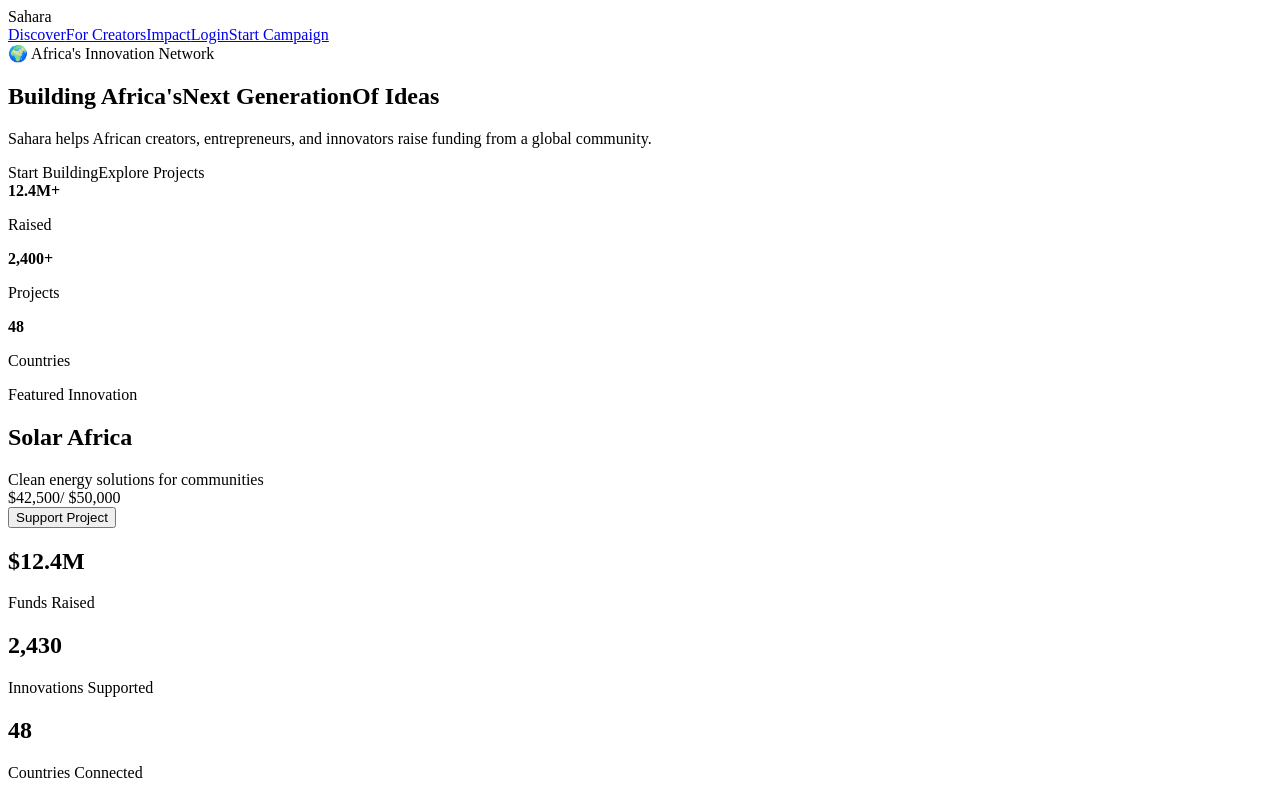
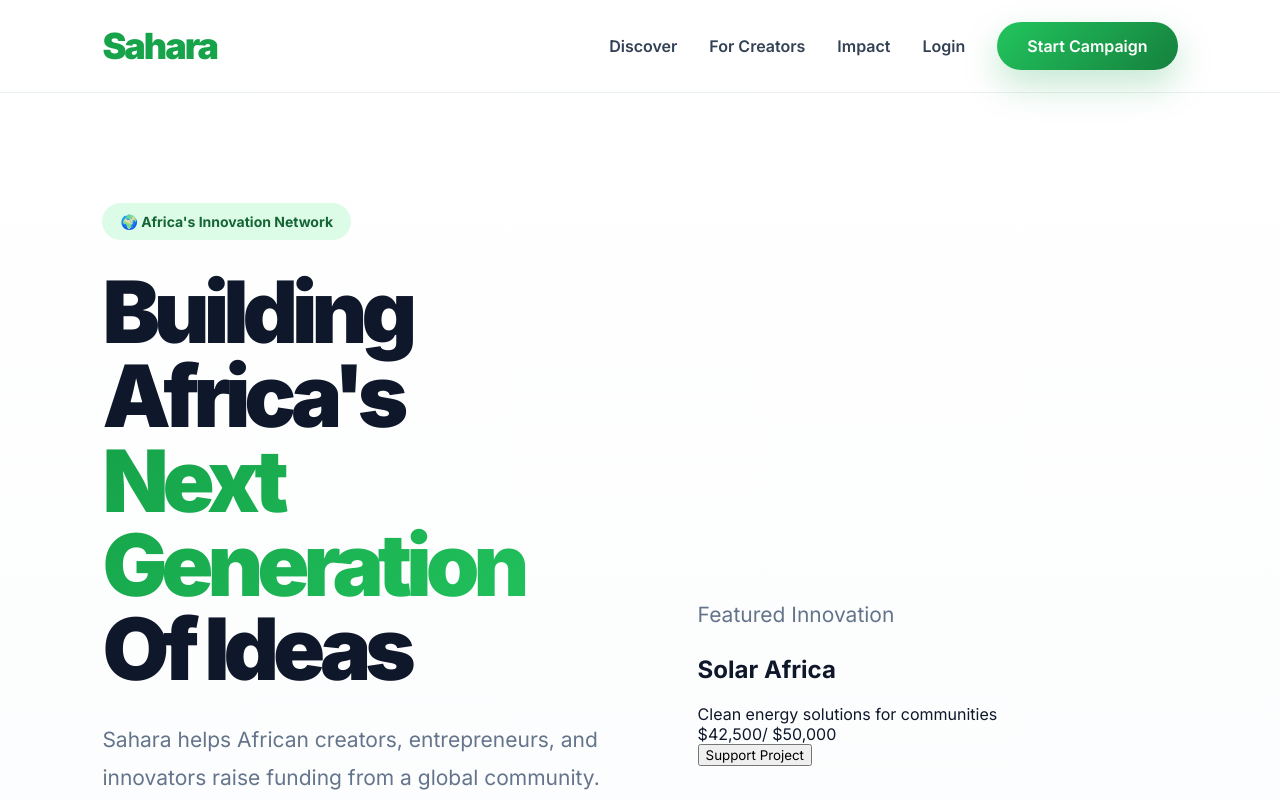
Before and after one commit to groupstum-dev/sahara, a Next.js app: page / in a window 1280 px wide. Shown: the top 800 px of the page. Built offline with nearby package versions, Linux system fonts and the light colour scheme.

Commit message:
Update globals.css

```diff
--- a/app/globals.css
+++ b/app/globals.css
@@ -1,22 +1,399 @@
-.campaign-form {
-  display: flex;
-  flex-direction: column;
-  gap: 20px;
-  margin-top: 30px;
+@import url("https://fonts.googleapis.com/css2?family=Inter:wght@400;500;600;700;800;900&display=swap");
+
+
+:root {
+
+  --primary: #16a34a;
+  --primary-light: #22c55e;
+  --primary-dark: #15803d;
+
+  --dark: #020617;
+  --text: #0f172a;
+  --muted: #64748b;
+
+  --background: #f8fafc;
+  --white: #ffffff;
+
+  --border: #e2e8f0;
+
+  --shadow:
+
+    0 20px 60px rgba(15,23,42,0.08);
+
+
+  --shadow-lg:
+
+    0 40px 100px rgba(15,23,42,0.14);
+
+
+  --radius:
+
+    28px;
+
 }
 
-.campaign-form input,
-.campaign-form textarea {
-  width: 100%;
-  padding: 16px;
-  border: 1px solid #e2e8f0;
-  border-radius: 16px;
-  font-size: 16px;
-  outline: none;
-  background: #fff;
+
+
+* {
+
+  box-sizing:border-box;
+
 }
 
-.campaign-form input:focus,
-.campaign-form textarea:focus {
-  border-color: #16a34a;
+
+
+html {
+
+  scroll-behavior:smooth;
+
 }
+
+
+
+body {
+
+  margin:0;
+
+  padding:0;
+
+  font-family:
+
+  "Inter",
+  Arial,
+  sans-serif;
+
+  background:
+
+  linear-gradient(
+
+    180deg,
+
+    #ffffff 0%,
+
+    #f8fafc 100%
+
+  );
+
+  color:var(--text);
+
+}
+
+
+
+a {
+
+  text-decoration:none;
+
+  color:inherit;
+
+}
+
+
+
+button {
+
+  font-family:inherit;
+
+  cursor:pointer;
+
+}
+
+
+
+img {
+
+  max-width:100%;
+
+  display:block;
+
+}
+
+
+
+/* =========================
+   NAVBAR
+========================= */
+
+
+.navbar {
+
+  position:sticky;
+
+  top:0;
+
+  z-index:50;
+
+  width:100%;
+
+  display:flex;
+
+  justify-content:space-between;
+
+  align-items:center;
+
+  padding:
+
+  22px 8%;
+
+
+  background:
+
+  rgba(255,255,255,.75);
+
+
+  backdrop-filter:
+
+  blur(20px);
+
+
+  border-bottom:
+
+  1px solid rgba(226,232,240,.7);
+
+}
+
+
+
+.logo {
+
+  font-size:36px;
+
+  font-weight:900;
+
+  letter-spacing:-2px;
+
+  color:var(--primary);
+
+}
+
+
+
+.nav-links {
+
+  display:flex;
+
+  align-items:center;
+
+  gap:32px;
+
+  font-weight:600;
+
+  color:#334155;
+
+}
+
+
+
+.nav-links a {
+
+  transition:.25s ease;
+
+}
+
+
+
+.nav-links a:hover {
+
+  color:var(--primary);
+
+}
+
+
+
+.nav-button {
+
+  padding:
+
+  14px 30px;
+
+
+  border-radius:
+
+  999px;
+
+
+  color:white !important;
+
+
+  background:
+
+  linear-gradient(
+
+    135deg,
+
+    var(--primary-light),
+
+    var(--primary-dark)
+
+  );
+
+
+  box-shadow:
+
+  0 15px 35px rgba(22,163,74,.25);
+
+}
+
+
+
+.nav-button:hover {
+
+  transform:
+
+  translateY(-2px);
+
+}
+
+
+
+/* =========================
+   HERO BASE
+========================= */
+
+
+.hero {
+
+  min-height:90vh;
+
+  padding:
+
+  110px 8%;
+
+  display:grid;
+
+  grid-template-columns:
+
+  1fr 480px;
+
+  gap:80px;
+
+  align-items:center;
+
+}
+
+
+
+.hero-left {
+
+  max-width:720px;
+
+}
+
+
+
+.badge {
+
+  display:inline-flex;
+
+  align-items:center;
+
+  padding:
+
+  10px 18px;
+
+  border-radius:
+
+  999px;
+
+  background:
+
+  #dcfce7;
+
+  color:
+
+  #166534;
+
+  font-weight:
+
+  700;
+
+  font-size:
+
+  14px;
+
+}
+
+
+
+.hero h1 {
+
+  margin:
+
+  30px 0;
+
+
+  font-size:
+
+  86px;
+
+
+  line-height:
+
+  .98;
+
+
+  letter-spacing:
+
+  -6px;
+
+
+  font-weight:
+
+  900;
+
+}
+
+
+
+.hero h1 span {
+
+  display:block;
+
+
+  background:
+
+  linear-gradient(
+
+    135deg,
+
+    #16a34a,
+
+    #22c55e
+
+  );
+
+
+  -webkit-background-clip:text;
+
+
+  background-clip:text;
+
+
+  color:transparent;
+
+}
+
+
+
+.hero p {
+
+  font-size:
+
+  21px;
+
+
+  line-height:
+
+  1.8;
+
+
+  color:
+
+  var(--muted);
+
+
+  max-width:
+
+  620px;
+
+}
```
